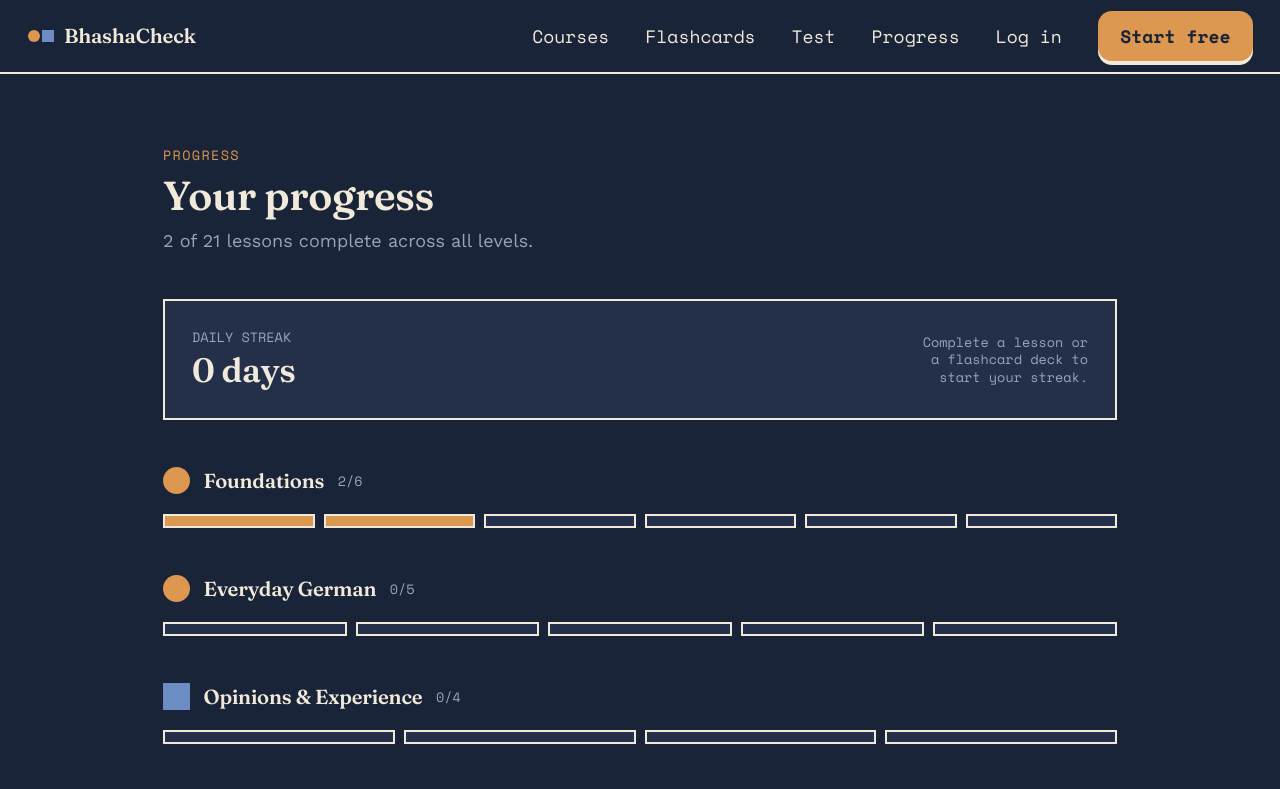
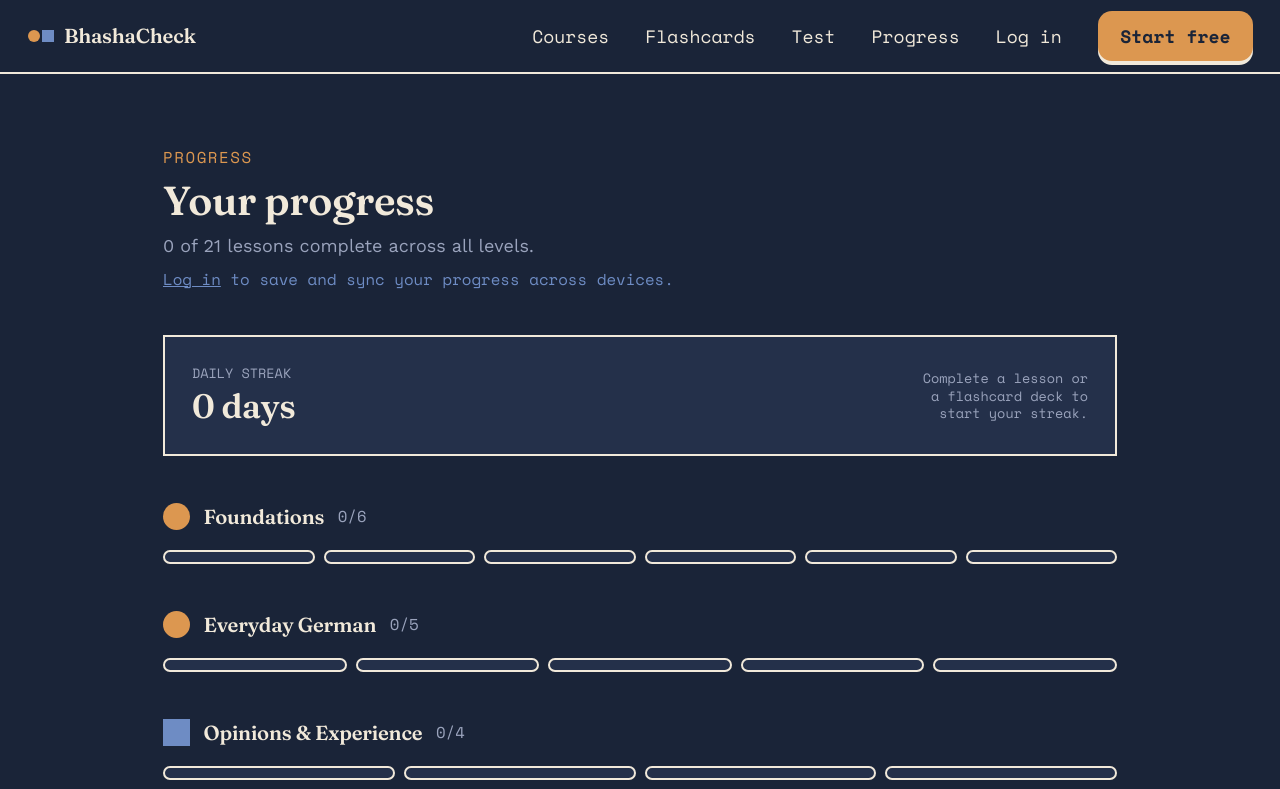
Before and after one commit to Nikitasharma5078/grundstein, a Next.js app: page /dashboard in a window 1280 px wide. Shown: the top 789 px of the page. Built offline with nearby package versions, Linux system fonts and the light colour scheme; no server answers.

Commit message:
Wire real Supabase auth and progress tracking

```diff
--- a/app/dashboard/page.js
+++ b/app/dashboard/page.js
@@ -1,28 +1,64 @@
+"use client";
+import { useEffect, useState } from "react";
 import { COURSES } from "@/data/courses";
 import StreakSummary from "@/components/StreakSummary";
-
-// Placeholder progress data — once Supabase is connected, replace this
-// with a real query against the `progress` table for the logged-in user.
-const MOCK_PROGRESS = { "a1-1": true, "a1-2": true, "a1-3": false, "a1-4": false };
+import { useAuth } from "@/lib/AuthProvider";
+import { supabase } from "@/lib/supabaseClient";
 
 export default function DashboardPage() {
+  const { user, loading } = useAuth();
+  const [progress, setProgress] = useState({});
+  const [fetching, setFetching] = useState(true);
+
+  useEffect(() => {
+    if (loading) return;
+    if (!supabase || !user) {
+      setFetching(false);
+      return;
+    }
+    supabase
+      .from("progress")
+      .select("lesson_id, completed")
+      .eq("user_id", user.id)
+      .then(({ data }) => {
+        const map = {};
+        (data || []).forEach((row) => {
+          if (row.completed) map[row.lesson_id] = true;
+        });
+        setProgress(map);
+        setFetching(false);
+      });
+  }, [user, loading]);
+
   const levels = Object.entries(COURSES);
   const totalLessons = levels.reduce((sum, [, c]) => sum + c.lessons.length, 0);
-  const done = Object.values(MOCK_PROGRESS).filter(Boolean).length;
+  const done = Object.values(progress).filter(Boolean).length;
 
   return (
     <div className="max-w-4xl mx-auto px-6 py-16">
-      <p className="mono text-xs text-gold mb-2 tracking-widest">PROGRESS</p>
+      <p className="mono text-sm text-gold mb-2 tracking-widest">PROGRESS</p>
       <h1 className="display text-4xl font-semibold mb-2">Your progress</h1>
-      <p className="text-ink-soft mb-10">
+      <p className="text-ink-soft mb-2">
         {done} of {totalLessons} lessons complete across all levels.
       </p>
 
+      {!loading && supabase && !user && (
+        <p className="mono text-sm text-navy mb-10">
+          <a href="/login" className="underline">Log in</a> to save and sync your progress across devices.
+        </p>
+      )}
+      {!supabase && (
+        <p className="mono text-sm text-ink-soft mb-10">
+          Showing locally-tracked progress only — Supabase isn't connected yet.
+        </p>
+      )}
+      {supabase && user && <div className="mb-10" />}
+
       <StreakSummary />
 
-      <div className="space-y-10">
+      <div className="space-y-10 mt-10">
         {levels.map(([key, c]) => {
-          const doneInLevel = c.lessons.filter((l) => MOCK_PROGRESS[l.id]).length;
+          const doneInLevel = c.lessons.filter((l) => progress[l.id]).length;
           const shapeClass =
             c.shape === "circle" ? "shape-circle" : c.shape === "triangle" ? "shape-triangle" : "";
           return (
@@ -30,7 +66,7 @@ export default function DashboardPage() {
               <div className="flex items-center gap-3 mb-4">
                 <div className={`w-6 h-6 ${c.color} ${shapeClass}`} />
                 <h2 className="display text-lg font-semibold">{c.title}</h2>
-                <span className="mono text-xs text-ink-soft">
+                <span className="mono text-sm text-ink-soft">
                   {doneInLevel}/{c.lessons.length}
                 </span>
               </div>
@@ -40,8 +76,8 @@ export default function DashboardPage() {
                     key={l.id}
                     href={`/lesson/${l.id}`}
                     title={l.title}
-                    className={`h-3 flex-1 border-2 border-ink ${
-                      MOCK_PROGRESS[l.id] ? c.color : "bg-paper-raised"
+                    className={`h-3 flex-1 border-2 border-ink rounded-full overflow-hidden ${
+                      progress[l.id] ? c.color : "bg-paper-raised"
                     }`}
                   />
                 ))}
--- a/app/layout.js
+++ b/app/layout.js
@@ -1,5 +1,7 @@
 import "./globals.css";
 import StreakBadge from "@/components/StreakBadge";
+import NavAuth from "@/components/NavAuth";
+import { AuthProvider } from "@/lib/AuthProvider";
 
 export const metadata = {
   title: "BhashaCheck — Learn German",
@@ -10,11 +12,13 @@ export default function RootLayout({ children }) {
   return (
     <html lang="en">
       <body>
-        <div className="min-h-screen flex flex-col">
-          <Nav />
-          <main className="flex-1">{children}</main>
-          <Footer />
-        </div>
+        <AuthProvider>
+          <div className="min-h-screen flex flex-col">
+            <Nav />
+            <main className="flex-1">{children}</main>
+            <Footer />
+          </div>
+        </AuthProvider>
       </body>
     </html>
   );
@@ -37,14 +41,7 @@ function Nav() {
           <a href="/test" className="hover:text-gold transition-colors">Test</a>
           <a href="/dashboard" className="hover:text-gold transition-colors">Progress</a>
           <StreakBadge />
-          <a href="/login" className="hover:text-gold transition-colors">Log in</a>
-          <a
-            href="/signup"
-            className="btn-3d bg-gold text-paper px-5 py-2.5 hover:brightness-105 font-semibold text-base"
-            style={{ "--btn-shadow": "var(--ink)" }}
-          >
-            Start free
-          </a>
+          <NavAuth />
         </nav>
         <a href="/login" className="sm:hidden mono text-sm">Log in</a>
       </div>
--- a/app/login/page.js
+++ b/app/login/page.js
@@ -1,8 +1,10 @@
 "use client";
 import { useState } from "react";
+import { useRouter } from "next/navigation";
 import { supabase } from "@/lib/supabaseClient";
 
 export default function LoginPage() {
+  const router = useRouter();
   const [email, setEmail] = useState("");
   const [password, setPassword] = useState("");
   const [status, setStatus] = useState(null);
@@ -14,7 +16,11 @@ export default function LoginPage() {
       return;
     }
     const { error } = await supabase.auth.signInWithPassword({ email, password });
-    setStatus(error ? error.message : "Logged in.");
+    if (error) {
+      setStatus(error.message);
+    } else {
+      router.push("/dashboard");
+    }
   }
 
   return (
--- a/components/MarkComplete.js
+++ b/components/MarkComplete.js
@@ -1,18 +1,32 @@
 "use client";
 import { useState } from "react";
 import { bumpStreak } from "@/lib/streak";
+import { supabase } from "@/lib/supabaseClient";
+import { useAuth } from "@/lib/AuthProvider";
 
 export default function MarkComplete({ lessonId }) {
+  const { user } = useAuth();
   const [done, setDone] = useState(false);
+  const [syncing, setSyncing] = useState(false);
 
-  function handleClick() {
-    // Once Supabase is connected, also write { user_id, lesson_id, completed: true }
-    // to the `progress` table here instead of just the local streak.
+  async function handleClick() {
     bumpStreak();
     setDone(true);
+
+    if (supabase && user) {
+      setSyncing(true);
+      await supabase
+        .from("progress")
+        .upsert(
+          { user_id: user.id, lesson_id: lessonId, completed: true },
+          { onConflict: "user_id,lesson_id" }
+        );
+      setSyncing(false);
+    }
   }
 
   return (
+    <div>
       <button
         onClick={handleClick}
         disabled={done}
@@ -25,5 +39,12 @@ export default function MarkComplete({ lessonId }) {
       >
         {done ? "✓ Lesson complete — streak updated" : "Mark lesson complete"}
       </button>
+      {done && !user && supabase && (
+        <p className="mono text-xs text-ink-soft mt-2">
+          <a href="/login" className="underline">Log in</a> to save this across devices.
+        </p>
+      )}
+      {syncing && <p className="mono text-xs text-ink-soft mt-2">Saving…</p>}
+    </div>
   );
 }
--- /dev/null
+++ b/components/NavAuth.js
@@ -0,0 +1,40 @@
+"use client";
+import { useAuth } from "@/lib/AuthProvider";
+import { supabase } from "@/lib/supabaseClient";
+import { LogOut } from "lucide-react";
+
+export default function NavAuth() {
+  const { user, loading } = useAuth();
+
+  if (loading) return null;
+
+  if (!user) {
+    return (
+      <>
+        <a href="/login" className="hover:text-gold transition-colors">Log in</a>
+        <a
+          href="/signup"
+          className="btn-3d bg-gold text-paper px-5 py-2.5 hover:brightness-105 font-semibold text-base"
+          style={{ "--btn-shadow": "var(--ink)" }}
+        >
+          Start free
+        </a>
+      </>
+    );
+  }
+
+  return (
+    <>
+      <span className="text-ink-soft text-sm max-w-[10rem] truncate" title={user.email}>
+        {user.email}
+      </span>
+      <button
+        onClick={() => supabase.auth.signOut()}
+        className="hover:text-gold transition-colors flex items-center gap-1.5"
+      >
+        <LogOut className="w-4 h-4" />
+        Log out
+      </button>
+    </>
+  );
+}
--- /dev/null
+++ b/lib/AuthProvider.js
@@ -0,0 +1,31 @@
+"use client";
+import { createContext, useContext, useEffect, useState } from "react";
+import { supabase } from "@/lib/supabaseClient";
+
+const AuthContext = createContext({ user: null, loading: true });
+
+export function AuthProvider({ children }) {
+  const [user, setUser] = useState(null);
+  const [loading, setLoading] = useState(true);
+
+  useEffect(() => {
+    if (!supabase) {
+      setLoading(false);
+      return;
+    }
+    supabase.auth.getSession().then(({ data }) => {
+      setUser(data.session?.user ?? null);
+      setLoading(false);
+    });
+    const { data: listener } = supabase.auth.onAuthStateChange((_event, session) => {
+      setUser(session?.user ?? null);
+    });
+    return () => listener.subscription.unsubscribe();
+  }, []);
+
+  return <AuthContext.Provider value={{ user, loading }}>{children}</AuthContext.Provider>;
+}
+
+export function useAuth() {
+  return useContext(AuthContext);
+}
```
Also changed, not shown: 1 other file (tests, documents, lock files or other folders). Lines whose indentation alone changed are shown as unchanged.
